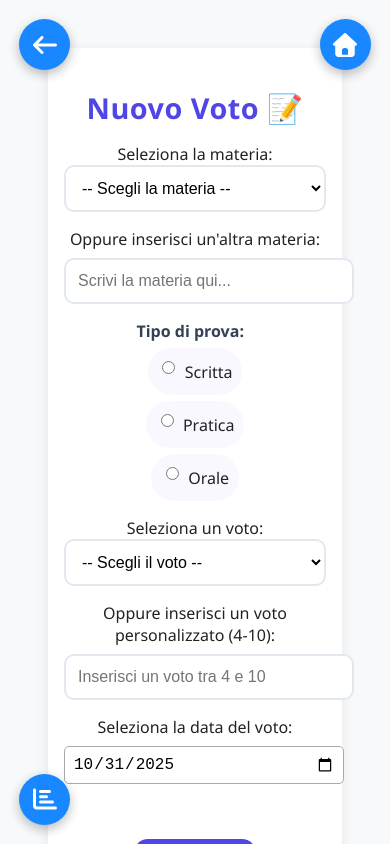
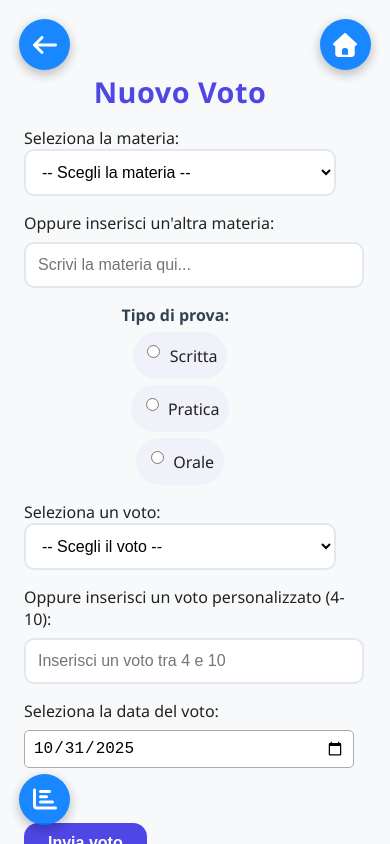
Before and after one commit to Gematsam-X/UndercoverGPA-fe, an Angular app: page /new-vote in a window 390 px wide. Built offline with nearby package versions, Linux system fonts and the light colour scheme; sample sign-in values are in the browser's storage.

Commit message:
style: improve responsivity + style: remove the padding between screen border and page content

```diff
--- a/package.json
+++ b/package.json
@@ -3,7 +3,7 @@
   "version": "0.0.0",
   "scripts": {
     "ng": "ng",
-    "start": "wait-on tcp:localhost:3000 && google-chrome http://localhost:4200 & ng serve",
+    "start": "wait-on tcp:localhost:3000 && google-chrome http://localhost:4200 && ng serve",
     "build": "ng build",
     "build:prod": "ng build --configuration production && node createRedirects.js",
     "watch": "ng build --watch --configuration development",
--- a/src/app/manage-votes/manage-votes.css
+++ b/src/app/manage-votes/manage-votes.css
@@ -1,25 +1,8 @@
-/* ===============================
-   🎨 Container principale Manage Votes
-   =============================== */
-.manage-votes-container {
-  max-width: 900px;
-  margin: 2rem auto;
-  padding: 2rem;
-  background: var(--card-bg);
-  border-radius: var(--border-radius);
-  box-shadow: var(--shadow);
-  transition: var(--transition);
-}
-
-.manage-votes-container:hover {
-  transform: translateY(-2px);
-  box-shadow: 0 6px 18px rgba(0, 0, 0, 0.1);
-}
-
 /* ===============================
    🔹 Header e azioni
    =============================== */
 .mv-header {
+  margin-top: 40px;
   display: flex;
   justify-content: space-between;
   align-items: center;
--- a/src/app/manage-votes/manage-votes.html
+++ b/src/app/manage-votes/manage-votes.html
@@ -1,5 +1,4 @@
 <page-core [showManageVotesButton]="false">
-  <div class="manage-votes-container">
   <!-- Header / toolbar -->
   <header class="mv-header">
     <h1>Gestione Voti</h1>
@@ -138,5 +137,4 @@
       >Numero voti: <b>{{ votes.length || 0 }}</b></small
     >
   </footer>
-  </div>
 </page-core>
--- a/src/app/new-vote/new-vote.css
+++ b/src/app/new-vote/new-vote.css
@@ -1,25 +1,15 @@
-.vote-container {
-  max-width: 520px;
-  margin: 2.5rem auto;
-  padding: 1.8rem;
-  background: var(--card-bg);
-  border-radius: var(--border-radius);
-  box-shadow: var(--shadow);
-  text-align: center;
-  transition: var(--transition);
+* {
+  max-width: 80vw;
+  overflow: hidden;
 }
 
-.vote-container:hover {
-  transform: translateY(-2px);
-  box-shadow: 0 6px 18px rgba(0, 0, 0, 0.12);
-}
-
-.vote-container h2 {
+h2 {
   color: var(--primary-color);
   font-size: 1.8rem;
   margin-bottom: 1rem;
   font-weight: 600;
   letter-spacing: 0.5px;
+  text-align: center;
 }
 
 /* generic inputs/select */
@@ -46,11 +36,22 @@ input[type="number"]:focus {
 
 /* exam type radios */
 .exam-type {
-  display: flex;
   gap: 0.6rem;
   justify-content: center;
   align-items: center;
   margin-bottom: 1rem;
+}
+
+.exam-type button {
+  padding: 0.5rem 1rem;
+  margin-top: 5rem !important;
+}
+
+@media screen and (max-width: 400px) {
+  .exam-type {
+    display: flex;
+    gap: 0.4rem;
+  }
 }
 
 .small-label {
@@ -83,7 +84,6 @@ button {
   border: none;
   border-radius: var(--border-radius);
   background-color: var(--primary-color);
-  color: white;
   font-size: 1rem;
   font-weight: 600;
   cursor: pointer;
--- a/src/app/new-vote/new-vote.html
+++ b/src/app/new-vote/new-vote.html
@@ -1,6 +1,5 @@
 <page-core [showAddButton]="false">
-  <div class="vote-container">
-    <h2>Nuovo Voto 📝</h2>
+  <h2 class="title">Nuovo Voto</h2>
 
   <!-- ===== SUBJECT (materia) ===== -->
   <label for="subject-select">Seleziona la materia:</label>
@@ -69,5 +68,4 @@
   <button id="submitvote" (click)="handleButtonClick()" [disabled]="isSubmitting">
     {{ buttonLabel }}
   </button>
-  </div>
 </page-core>
--- a/src/app/page-core/page-core.css
+++ b/src/app/page-core/page-core.css
@@ -10,6 +10,20 @@
 
 .page-content {
   padding: 2rem;
+  padding-top: 4rem;
+  padding-right: 2rem;
+  padding-bottom: 4rem;
+  padding-left: 2rem;
+}
+
+/* Opzionale: versione mobile più compatta */
+@media (max-width: 600px) {
+  .page-content {
+    padding-top: 3rem;
+    padding-right: 1.5rem;
+    padding-bottom: 5rem;
+    padding-left: 1.5rem;
+  }
 }
 
 /* Stile dei pulsanti flottanti Font Awesome */
```
Lines whose indentation alone changed are shown as unchanged.
